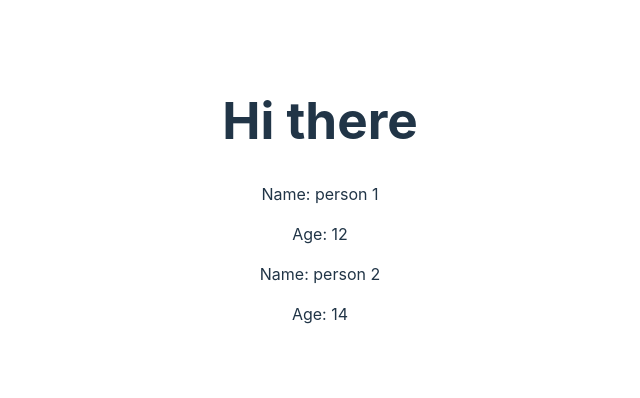
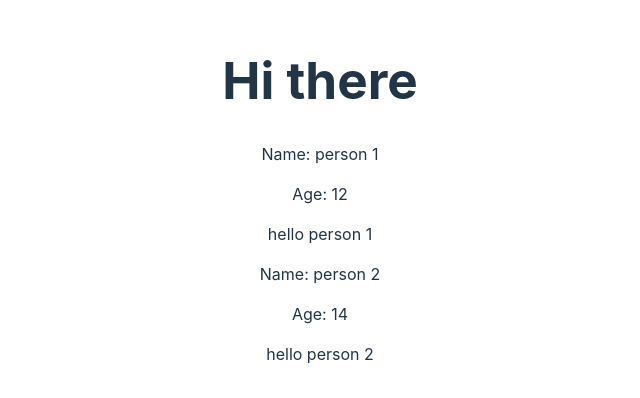
Before and after one commit to ThiccPan/learn-react, a React (Vite) app: page / in a window 1280 px wide. Shown: the part 200-598 px from the top of the page, without its empty margins (320-960 px from the left). Built offline with nearby package versions, Linux system fonts and the light colour scheme.

Commit message:
fso 1c: destructuring

```diff
--- a/src/PersonCard.jsx
+++ b/src/PersonCard.jsx
@@ -1,9 +1,12 @@
 const PersonCard = (props) => {
     console.log(props)
+    const {name, age} = props;
+    const greetingMsg = () => `hello ${name}`
     return (
         <div>
-            <p>Name: <span>{props.name}</span></p>
-            <p>Age: {props.age}</p>
+            <p>Name: <span>{name}</span></p>
+            <p>Age: {age}</p>
+            <p>{greetingMsg()}</p>
         </div>
     )
 }
```
